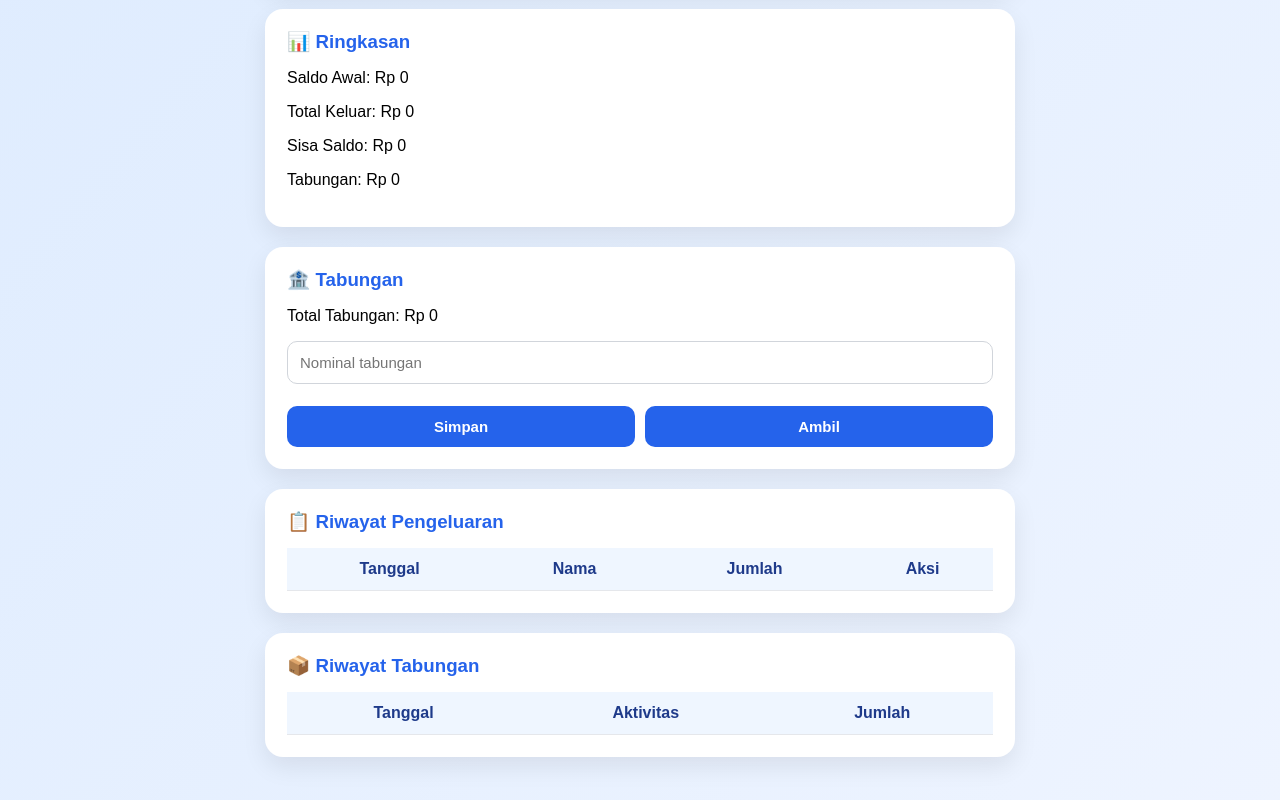
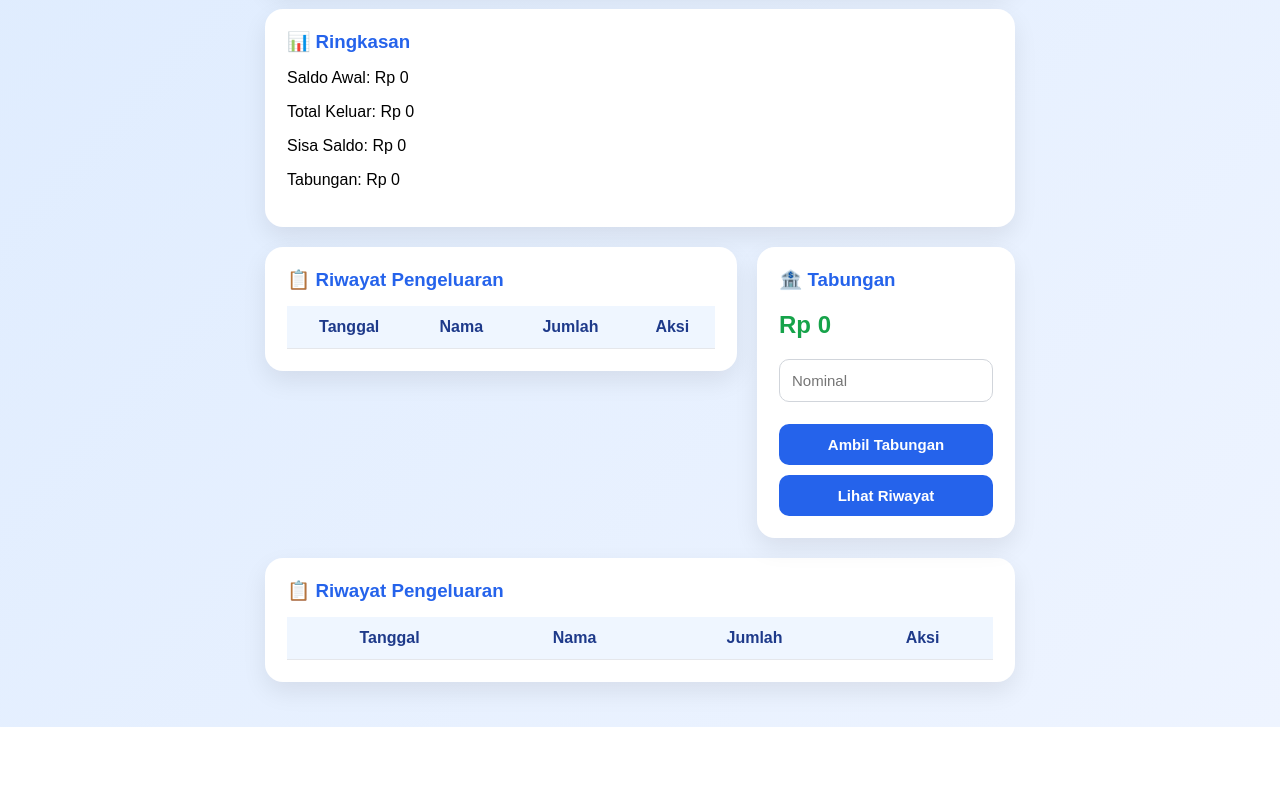
Before and after one commit to ariangsari07-sys/catatan-keuangan, a website: page index.html in a window 1280 px wide. Shown: the part 655-1455 px from the top of the page. After the commit the page ends 1382 px from the top, so only its background shows below. Drawn offline with Linux system fonts and the light colour scheme; no server answers.

Commit message:
update fitur tabungan

```diff
--- a/index.html
+++ b/index.html
@@ -44,19 +44,69 @@
     </div>
 
     <!-- TABUNGAN -->
-    <div class="card">
+    <div class="riwayat-wrapper">
+
+    <!-- RIWAYAT -->
+    <div class="card riwayat-card">
+
+        <h3>📋 Riwayat Pengeluaran</h3>
+
+        <table>
+            <thead>
+                <tr>
+                    <th>Tanggal</th>
+                    <th>Nama</th>
+                    <th>Jumlah</th>
+                    <th>Aksi</th>
+                </tr>
+            </thead>
+
+            <tbody id="isiData"></tbody>
+        </table>
+
+    </div>
+
+    <!-- TABUNGAN -->
+    <div class="card tabungan-card">
+
         <h3>🏦 Tabungan</h3>
-        <p>Total Tabungan:
-            <span id="totalTabungan">Rp 0</span>
-        </p>
 
-        <input type="text" id="inputTabungan" placeholder="Nominal tabungan" oninput="formatAngka(this)">
+        <h2 id="totalTabungan">Rp 0</h2>
 
-        <div class="btn-group">
-            <button onclick="simpanKeTabungan()">Simpan</button>
-            <button onclick="ambilTabungan()">Ambil</button>
+        <input
+        type="text"
+        id="inputTabungan"
+        placeholder="Nominal"
+        oninput="formatAngka(this)">
+
+        <button onclick="ambilTabungan()">
+            Ambil Tabungan
+        </button>
+
+        <button onclick="toggleRiwayatTabungan()">
+            Lihat Riwayat
+        </button>
+
+        <div id="riwayatTabungan" style="display:none; margin-top:15px;">
+
+            <table>
+                <thead>
+                    <tr>
+                        <th>Tanggal</th>
+                        <th>Aktivitas</th>
+                        <th>Jumlah</th>
+                    </tr>
+                </thead>
+
+                <tbody id="isiTabungan"></tbody>
+
+            </table>
+
         </div>
+
     </div>
+
+</div>
 
     <!-- Riwayat -->
     <div class="card">
@@ -75,23 +125,6 @@
         </table>
     </div>
 
-    <!-- RIWAYAT TABUNGAN -->
-    <div class="card">
-        <h3>📦 Riwayat Tabungan</h3>
-
-        <table>
-            <thead>
-                <tr>
-                    <th>Tanggal</th>
-                    <th>Aktivitas</th>
-                    <th>Jumlah</th>
-                </tr>
-            </thead>
-
-        <tbody id="isiTabungan"></tbody>
-        </table>
-    </div>
-
 </div>
 
 <script src="script.js"></script>
--- a/script.js
+++ b/script.js
@@ -289,7 +289,9 @@
 
         // TABUNGAN
         if(item.nama === "Masuk Tabungan"){
+
     totalTabungan += Number(item.jumlah);
+
     isiTabungan.innerHTML += `
     <tr>
         <td>${formatTanggal(item.tanggal)}</td>
@@ -298,8 +300,11 @@
     </tr>
     `;
 }
+
 else if(item.nama === "Ambil Tabungan"){
+
     totalTabungan -= Number(item.jumlah);
+
     isiTabungan.innerHTML += `
     <tr>
         <td>${formatTanggal(item.tanggal)}</td>
@@ -374,3 +379,21 @@
 
     editId = id;
 }
+
+// TOGGLE RIWAYAT TABUNGAN
+function toggleRiwayatTabungan(){
+
+    let riwayat =
+    document.getElementById("riwayatTabungan");
+
+    if(riwayat.style.display == "none"){
+
+        riwayat.style.display = "block";
+
+    }else{
+
+        riwayat.style.display = "none";
+
+    }
+
+}
```
Lines whose indentation alone changed are shown as unchanged.
